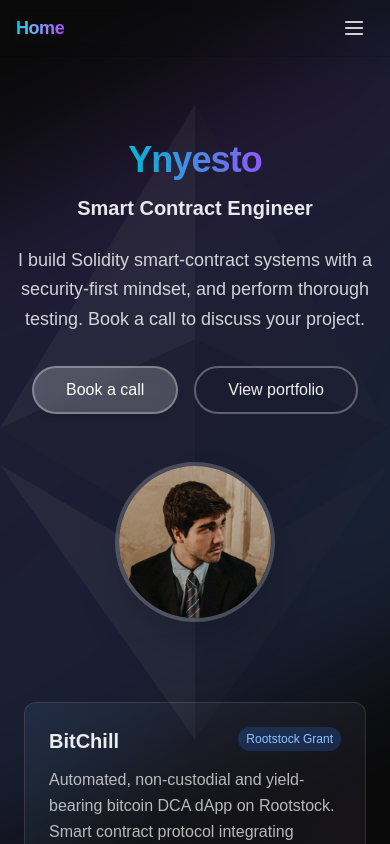
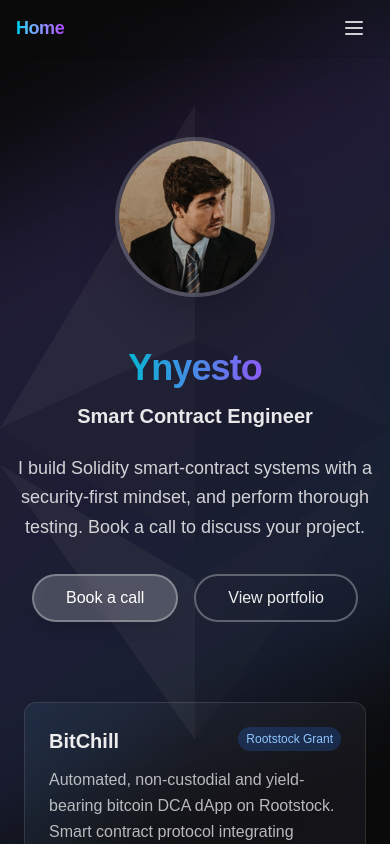
Before and after one commit to Ynyesto/dev-portfolio-site, a Next.js app: page / in a window 390 px wide. Shown: the top 844 px of the page. Built offline with nearby package versions, Linux system fonts and the light colour scheme; no server answers.

Commit message:
chore: make pic appear on top on mobile

```diff
--- a/src/app/page.tsx
+++ b/src/app/page.tsx
@@ -29,7 +29,20 @@ export default function Home() {
         })}
       </Script>
       <div className="flex flex-col lg:flex-row items-center lg:items-start gap-12 py-8">
-        <div className="flex-1 space-y-6 text-center lg:text-left">
+        {/* Image first on mobile, second on desktop */}
+        <div className="w-40 h-40 sm:w-48 sm:h-48 lg:w-56 lg:h-56 rounded-full overflow-hidden border-4 border-white/20 shadow-2xl order-1 lg:order-2">
+          <Image
+            src="/ynyesto.jpg"
+            alt="Antonio Rodríguez‑Ynyesto"
+            width={224}
+            height={224}
+            className="object-cover w-full h-full"
+            priority
+            sizes="(max-width: 640px) 160px, (max-width: 1024px) 192px, 224px"
+          />
+        </div>
+        {/* Text content second on mobile, first on desktop */}
+        <div className="flex-1 space-y-6 text-center lg:text-left order-2 lg:order-1">
           <div className="space-y-3">
             <h1 className="text-4xl sm:text-6xl lg:text-7xl font-bold leading-tight tracking-tight">
               <span className="gradient-text">Ynyesto</span>
@@ -53,17 +66,6 @@ export default function Home() {
               View portfolio
             </TrackedLink>
           </div>
-        </div>
-        <div className="w-40 h-40 sm:w-48 sm:h-48 lg:w-56 lg:h-56 rounded-full overflow-hidden border-4 border-white/20 shadow-2xl">
-          <Image
-            src="/ynyesto.jpg"
-            alt="Antonio Rodríguez‑Ynyesto"
-            width={224}
-            height={224}
-            className="object-cover w-full h-full"
-            priority
-            sizes="(max-width: 640px) 160px, (max-width: 1024px) 192px, 224px"
-          />
         </div>
       </div>
       <div className="space-y-6">
```
Also changed, not shown: 1 other file (tests, documents, lock files or other folders).
